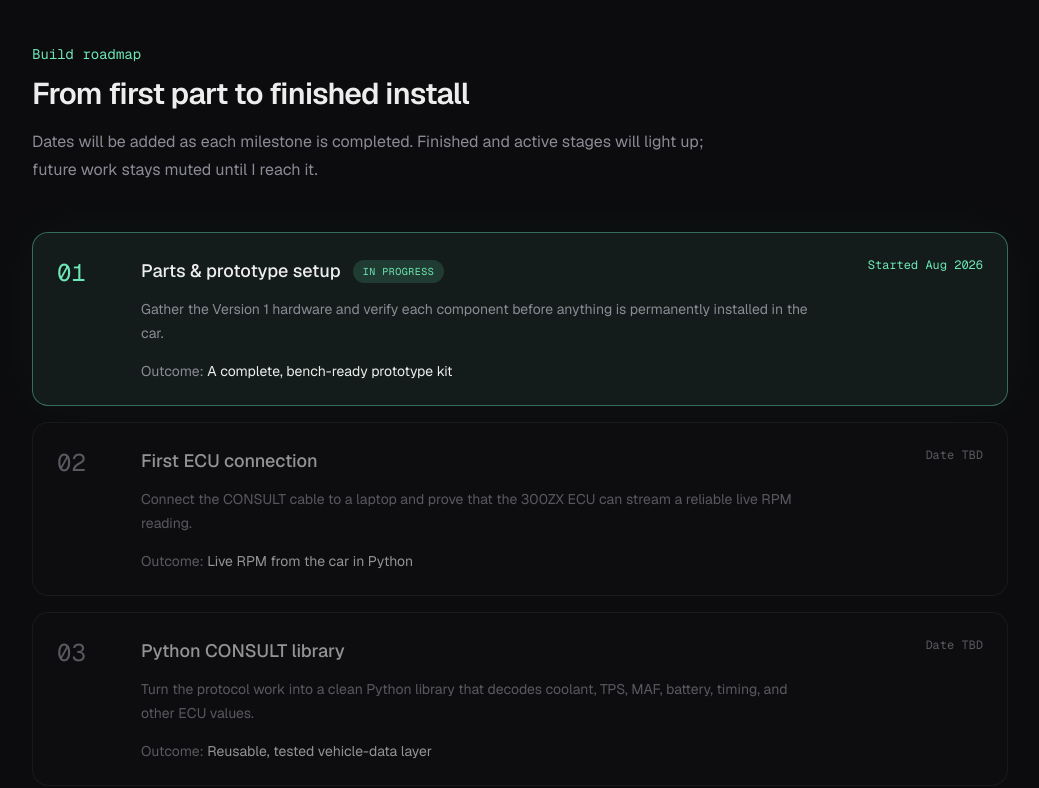
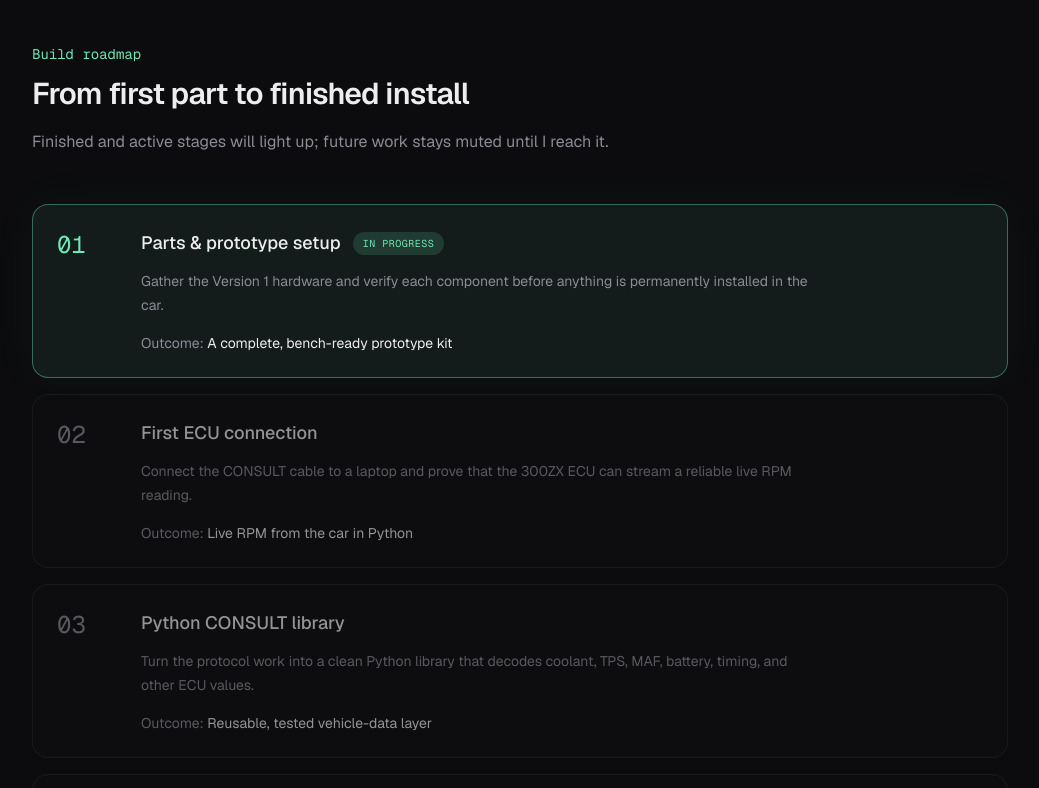
Before and after one commit to khalifehbasiri/khalifeh-portfolio, a Next.js app: page /projects/z32-telemetry in a window 1280 px wide. Shown: the part 1800-2588 px from the top of the page, without its empty margins (120-1159 px from the left). Built offline with nearby package versions, Linux system fonts and the light colour scheme.

Commit message:
updated some UI components

```diff
--- a/app/projects/z32-telemetry/page.tsx
+++ b/app/projects/z32-telemetry/page.tsx
@@ -21,7 +21,6 @@ type StageStatus = "completed" | "current" | "upcoming";
 type Stage = {
   number: string;
   title: string;
-  date: string;
   status: StageStatus;
   description: string;
   deliverable: string;
@@ -31,7 +30,6 @@ const stages: Stage[] = [
   {
     number: "01",
     title: "Parts & prototype setup",
-    date: "Started Aug 2026",
     status: "current",
     description:
       "Gather the Version 1 hardware and verify each component before anything is permanently installed in the car.",
@@ -40,7 +38,6 @@ const stages: Stage[] = [
   {
     number: "02",
     title: "First ECU connection",
-    date: "Date TBD",
     status: "upcoming",
     description:
       "Connect the CONSULT cable to a laptop and prove that the 300ZX ECU can stream a reliable live RPM reading.",
@@ -49,7 +46,6 @@ const stages: Stage[] = [
   {
     number: "03",
     title: "Python CONSULT library",
-    date: "Date TBD",
     status: "upcoming",
     description:
       "Turn the protocol work into a clean Python library that decodes coolant, TPS, MAF, battery, timing, and other ECU values.",
@@ -58,7 +54,6 @@ const stages: Stage[] = [
   {
     number: "04",
     title: "Drive data logger",
-    date: "Date TBD",
     status: "upcoming",
     description:
       "Record timestamped sensor data to SQLite so drives can be reviewed and intermittent problems can be diagnosed later.",
@@ -67,7 +62,6 @@ const stages: Stage[] = [
   {
     number: "05",
     title: "Live web dashboard",
-    date: "Date TBD",
     status: "upcoming",
     description:
       "Build a FastAPI and WebSocket dashboard with live gauges, warning thresholds, diagnostics, and trip summaries.",
@@ -76,7 +70,6 @@ const stages: Stage[] = [
   {
     number: "06",
     title: "Raspberry Pi integration",
-    date: "Date TBD",
     status: "upcoming",
     description:
       "Move the software onto the Pi, launch it automatically at startup, and make the dashboard available over local Wi-Fi.",
@@ -85,7 +78,6 @@ const stages: Stage[] = [
   {
     number: "07",
     title: "In-car installation",
-    date: "Date TBD",
     status: "upcoming",
     description:
       "Install the screen, enclosure, fused automotive power, and safe shutdown hardware for a clean and reliable finish.",
@@ -253,8 +245,8 @@ export default function Z32TelemetryPage() {
           <p className="font-mono text-sm text-accent">Build roadmap</p>
           <h2 className="mt-3 text-3xl font-semibold tracking-tight">From first part to finished install</h2>
           <p className="mt-4 leading-7 text-muted">
-            Dates will be added as each milestone is completed. Finished and active
-            stages will light up; future work stays muted until I reach it.
+            Finished and active stages will light up; future work stays muted
+            until I reach it.
           </p>
         </div>
 
@@ -267,7 +259,7 @@ export default function Z32TelemetryPage() {
             return (
               <li
                 key={stage.number}
-                className={`grid gap-5 rounded-2xl border p-6 sm:grid-cols-[4rem_1fr_auto] sm:items-start ${
+                className={`grid gap-5 rounded-2xl border p-6 sm:grid-cols-[4rem_1fr] sm:items-start ${
                   isHighlighted
                     ? "border-accent/40 bg-accent/[0.07] shadow-[0_0_50px_rgba(110,231,183,0.04)]"
                     : "border-border/70 bg-surface/50 opacity-60"
@@ -294,9 +286,6 @@ export default function Z32TelemetryPage() {
                     <span className="text-muted">Outcome:</span> {stage.deliverable}
                   </p>
                 </div>
-                <time className={`font-mono text-xs sm:text-right ${isHighlighted ? "text-accent" : "text-muted"}`}>
-                  {stage.date}
-                </time>
               </li>
             );
           })}
```
